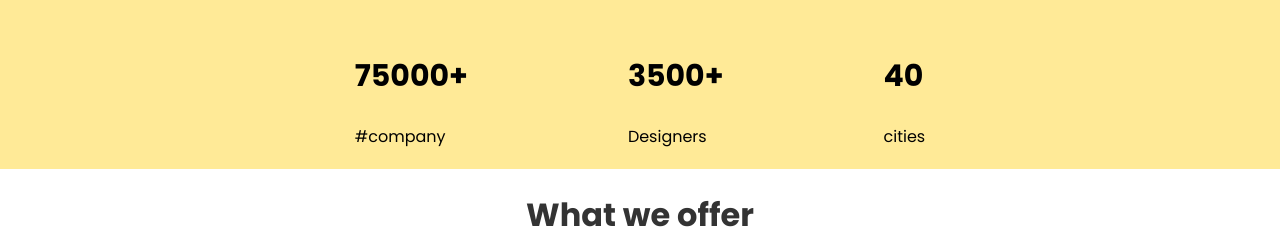
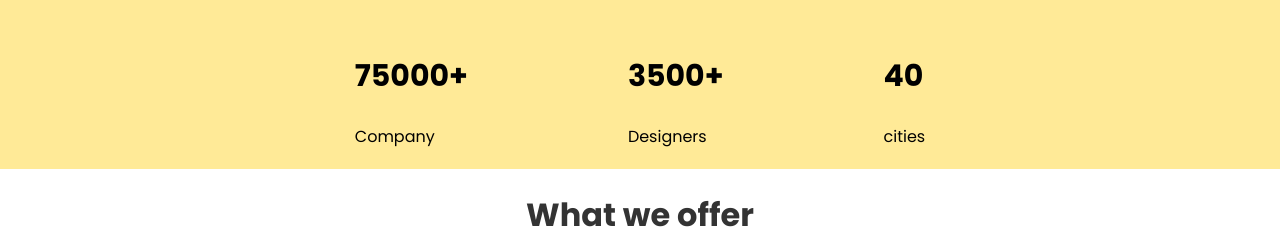
Before and after one commit to Surendar03/interior-design-website, a React (Create React App) app in the folder interior/: page / in a window 1280 px wide. Shown: the part 1684-1913 px from the top of the page. Built offline with nearby package versions, Linux system fonts and the light colour scheme.

Commit message:
Update Home.js

```diff
--- a/interior/src/components/Home.js
+++ b/interior/src/components/Home.js
@@ -60,7 +60,7 @@ function Home() {
 <div className='innercount'>
 <div>
   <h2>75000+</h2>
-  <span>#company</span>
+  <span>Company</span>
 </div>
 <div>
 <h2>3500+</h2>
```
